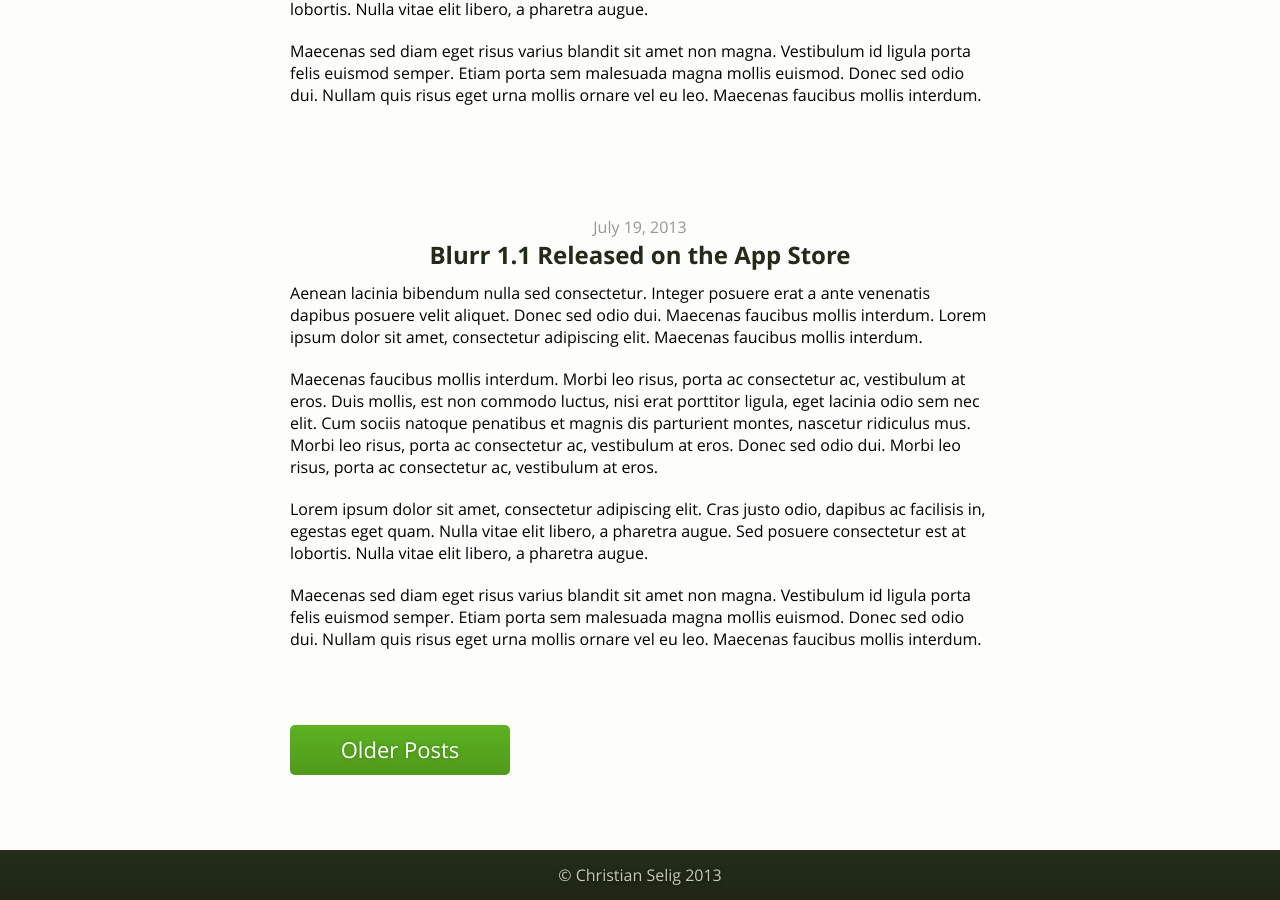
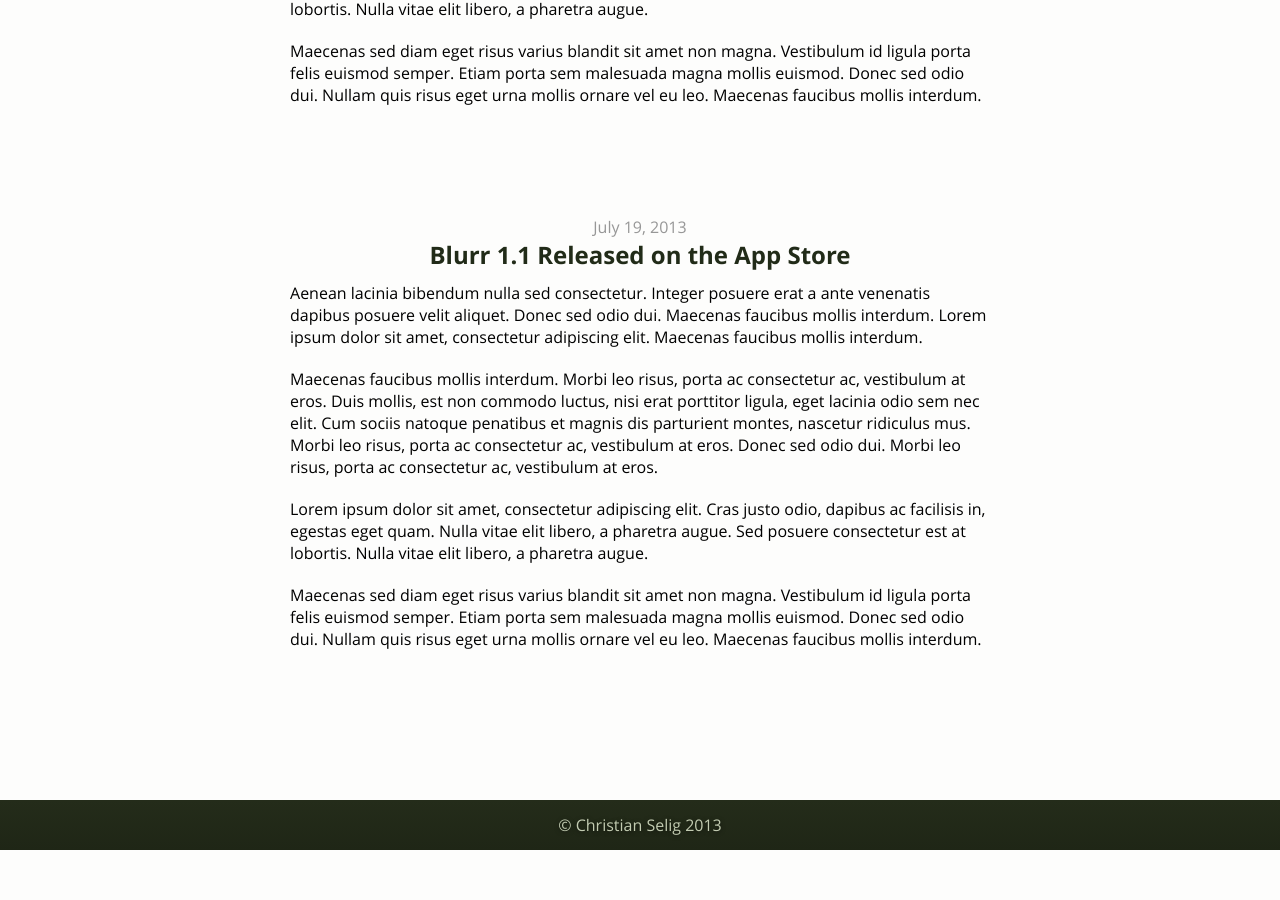
Before and after one commit to christianselig/syllable-website, a Jekyll site: the page built from blog/index.html, in a window 1280 px wide and 900 px high, scrolled down 1064 px. Built offline with Jekyll 4.4.1, drawn with Linux system fonts in a browser that asks for light colours; Markdown is read by kramdown in place of the engine named in the settings; the list of posts is cut into pages by our own code; comment, search, counter and statistics services are not loaded; after the commit the page ends 1914 px from its top, so only the background shows below that.

Commit message:
Fixed paginator issue where paginator would show if all the articles could simply fit on one page.

```diff
--- a/blog/index.html
+++ b/blog/index.html
@@ -16,13 +16,9 @@
 </div>
 
 <div class="pagination">
-	{% if paginator.page == 1 %}
-		<a href="/blog/page{{ paginator.next_page }}" class="older-paginator">Older Posts</a>
-	{% else %}
 	{% if paginator.next_page %}
 		<a href="/blog/page{{ paginator.next_page }}" class="older-paginator">Older Posts</a>
 	{% endif %}
-
 	{% if paginator.previous_page %}
 		{% if paginator.previous_page == 1 %}
 			<a href="/blog" class="newer-paginator">Newer Posts</a>
@@ -30,5 +26,4 @@
 			<a href="/blog/page{{ paginator.previous_page }}" class="newer-paginator">Newer Posts</a>
 		{% endif %}
 	{% endif %}
-	{% endif %}
 </div>
```
Also changed, not shown: 1 other file. Lines whose indentation alone changed are shown as unchanged.
